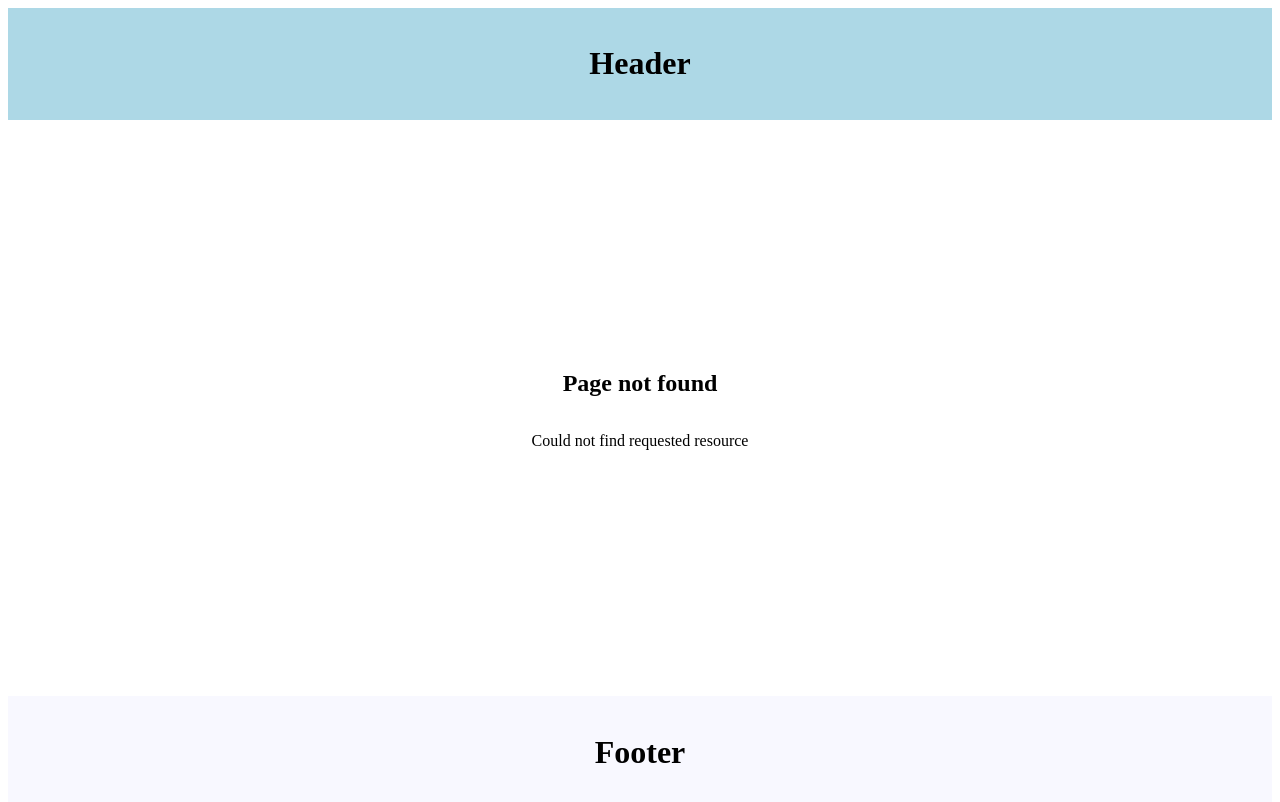
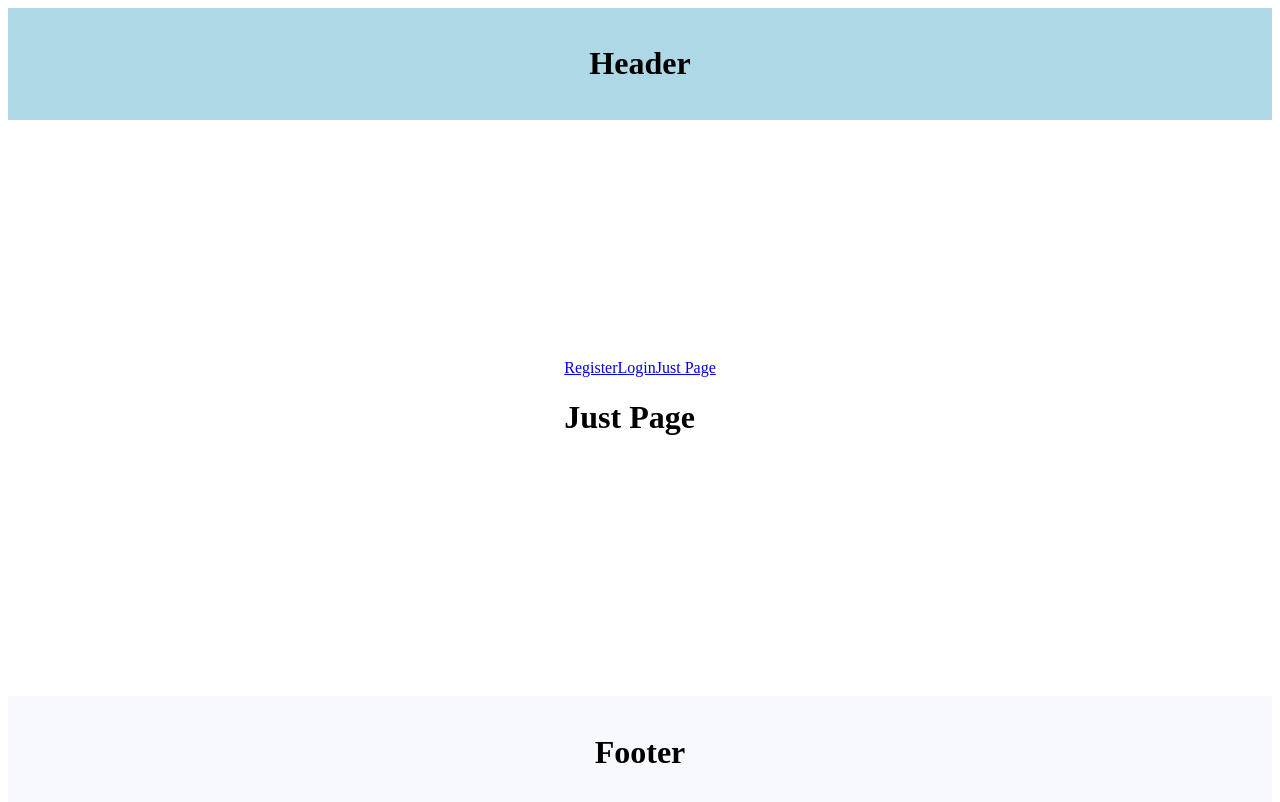
Before and after one commit to LeroibakiTeboho/next-js-02, a Next.js app: page /justpage in a window 1280 px wide. Before the commit this address had no page. Shown: the top 802 px of the page. Built offline with nearby package versions, Linux system fonts and the light colour scheme.

Commit message:
Navigating Programmatically

```diff
--- /dev/null
+++ b/app/(auth)/(with-auth-layout)/justpage/page.tsx
@@ -0,0 +1,9 @@
+import React from 'react'
+
+function JustPage() {
+  return (
+    <h1>Just Page</h1>
+  )
+}
+
+export default JustPage
--- a/app/(auth)/(with-auth-layout)/layout.tsx
+++ b/app/(auth)/(with-auth-layout)/layout.tsx
@@ -1,15 +1,39 @@
+'use client';
+
+import Link from 'next/link'
+import { usePathname } from 'next/navigation';
 import React from 'react'
+
+
+const navLinks = [
+  {name: 'Register', href: '/register'},
+  {name: 'Login', href: '/login'},
+  {name: 'Just Page', href: '/justpage'}
+]
+
 
 function AuthLayout({children}: {
     children: React.ReactNode
 }) {
+
+  const pathName = usePathname();
+
   return (
     <div>
+      {navLinks.map((link) => {
+        const isActive = pathName.startsWith(link.href)
 
 
-            <h2>Inner layout</h2>
+        return(
+          <Link href={link.href} key={link.name}>
+            {link.name}
+          </Link>
+        )
+      })}
+
+
+
             {children}
-
     </div>
 
   )
```
